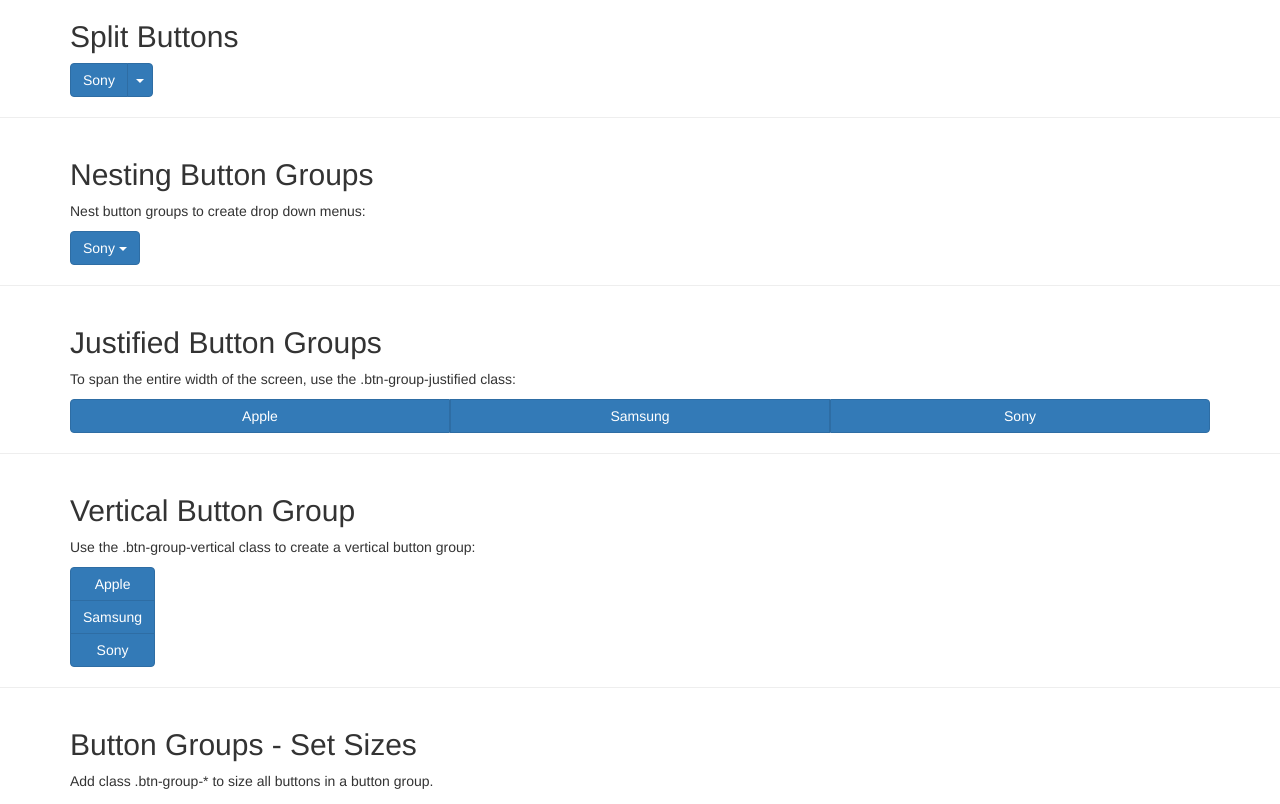
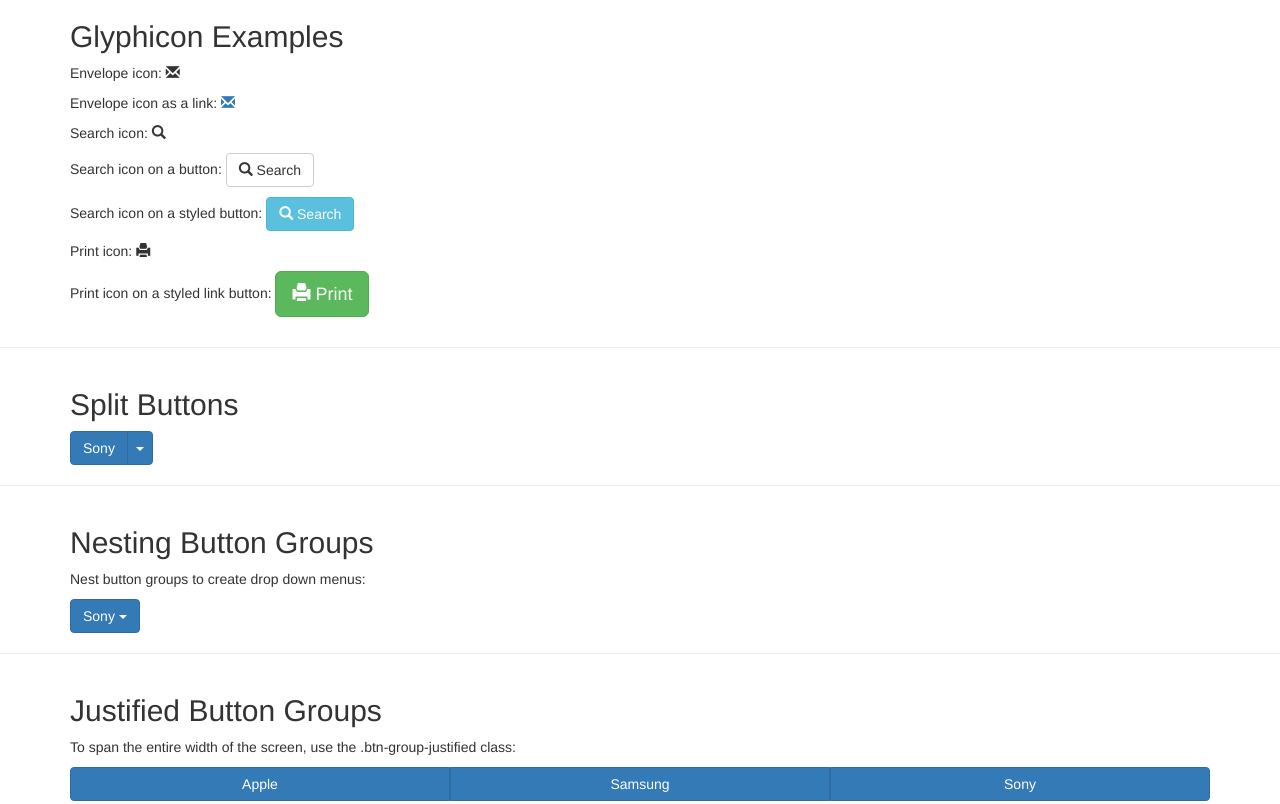
Before and after one commit to stevenkcolin/bootstrapDemo, a website built with webpack: page index_demo004.html in a window 1280 px wide. Shown: the top 804 px of the page. Built offline with nearby package versions, Linux system fonts and the light colour scheme.

Commit message:
bootstrap 自带的图标

```diff
--- a/index_demo004.html
+++ b/index_demo004.html
@@ -11,6 +11,32 @@
 
 </head>
 <body>
+  <div class="container">
+    <h2>Glyphicon Examples</h2>
+    <p>Envelope icon: <span class="glyphicon glyphicon-envelope"></span></p>
+    <p>Envelope icon as a link:
+      <a href="#"><span class="glyphicon glyphicon-envelope"></span></a>
+    </p>
+    <p>Search icon: <span class="glyphicon glyphicon-search"></span></p>
+    <p>Search icon on a button:
+      <button type="button" class="btn btn-default">
+        <span class="glyphicon glyphicon-search"></span> Search
+      </button>
+    </p>
+    <p>Search icon on a styled button:
+      <button type="button" class="btn btn-info">
+        <span class="glyphicon glyphicon-search"></span> Search
+      </button>
+    </p>
+    <p>Print icon: <span class="glyphicon glyphicon-print"></span></p>
+    <p>Print icon on a styled link button:
+      <a href="#" class="btn btn-success btn-lg">
+        <span class="glyphicon glyphicon-print"></span> Print
+      </a>
+    </p>
+  </div>
+
+  <hr>
   <div class="container">
   <h2>Split Buttons</h2>
   <div class="btn-group">
```
